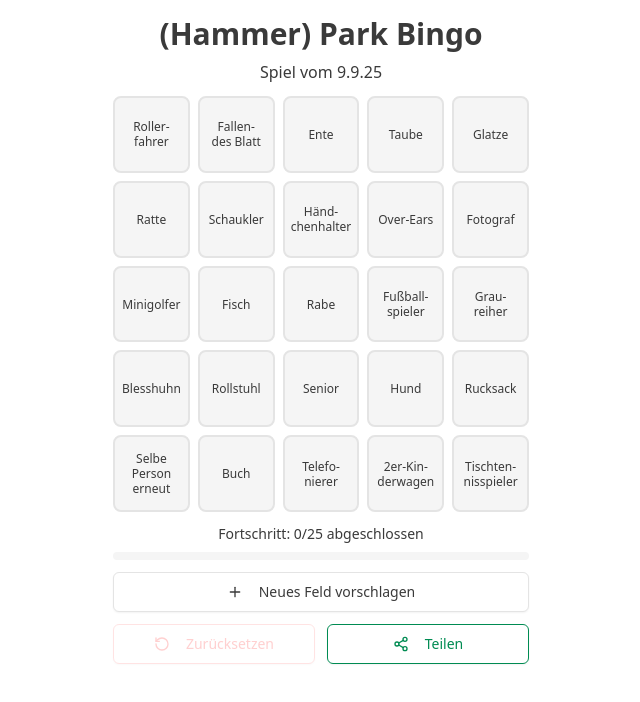
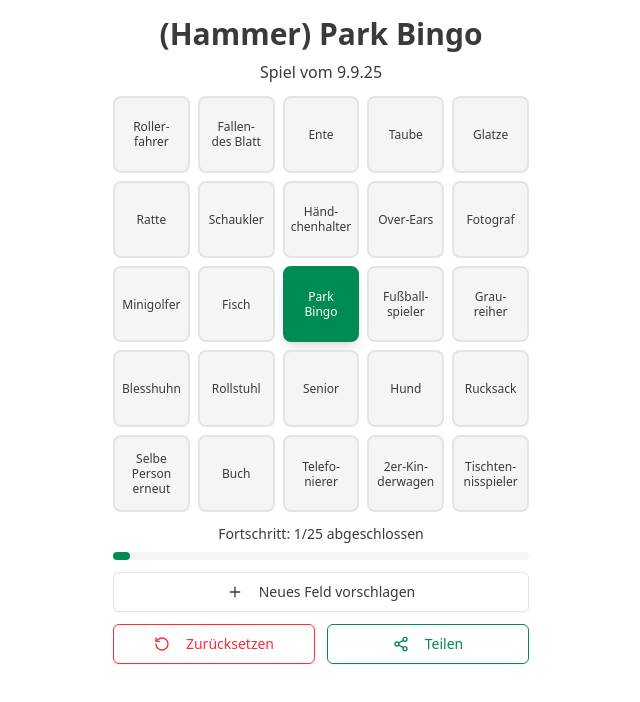
Before and after one commit to r3m00n/bingo, a Next.js app: page / in a window 1280 px wide. Shown: the top 702 px of the page, without its empty margins (319-959 px from the left). Built offline with nearby package versions, Linux system fonts and the light colour scheme.

Commit message:
add static center field

```diff
--- a/src/app/page.tsx
+++ b/src/app/page.tsx
@@ -31,7 +31,9 @@ export default function ParkBingo() {
 
   const [bingoState, setBingoState] = useState<BingoState>({
     grid: [],
-    checked: Array(25).fill(false),
+    checked: Array(25)
+      .fill(false)
+      .map((_, i) => i === 12), // center = true
     completedLines: [],
     date: '',
   });
@@ -77,7 +79,12 @@ export default function ParkBingo() {
       [shuffled[i], shuffled[j]] = [shuffled[j], shuffled[i]];
     }
 
-    return shuffled.slice(0, 25);
+    const grid = shuffled.slice(0, 25);
+
+    // Force the middle item
+    grid[12] = 'Park Bingo';
+
+    return grid;
   }, []);
 
   // Check for bingo lines
@@ -126,7 +133,9 @@ export default function ParkBingo() {
     const newGrid = generateDailyGrid(today);
     const newState = {
       grid: newGrid,
-      checked: Array(25).fill(false),
+      checked: Array(25)
+        .fill(false)
+        .map((_, i) => i === 12), // center = true
       completedLines: [],
       date: today,
     };
@@ -137,6 +146,8 @@ export default function ParkBingo() {
 
   // Handle cell toggle
   const toggleCell = (index: number) => {
+    if (index === 12) return; // prevent toggling center
+
     const newChecked = [...bingoState.checked];
     newChecked[index] = !newChecked[index];
 
@@ -192,7 +203,9 @@ export default function ParkBingo() {
 
     const newState: BingoState = {
       grid: newGrid,
-      checked: Array(25).fill(false),
+      checked: Array(25)
+        .fill(false)
+        .map((_, i) => i === 12), // center = true
       completedLines: [],
       date: today,
     };
@@ -248,17 +261,23 @@ export default function ParkBingo() {
   const getCellClasses = (index: number) => {
     const isChecked = bingoState.checked[index];
     const isAnimating = animatingCells.has(index);
+    const isCenter = index === 12;
 
     return `
       aspect-square flex items-center justify-center p-1.5 rounded-lg border-2
-      transition-all duration-300 cursor-pointer select-none text-center text-xs font-medium
+      transition-all duration-300 ${isCenter ? '' : 'cursor-pointer'} select-none text-center text-xs font-medium
       ${
         isChecked
           ? 'bg-primary text-primary-foreground border-primary shadow-lg'
           : 'bg-card text-card-foreground border-border hover:border-accent hover:bg-accent/10'
       }
-      ${isAnimating ? 'animate-pulse scale-105' : 'hover:scale-105'}
-      active:scale-95
+      ${
+        isAnimating
+          ? 'animate-pulse scale-105'
+          : !isCenter
+            ? 'hover:scale-105 active:scale-95'
+            : ''
+      }
     `;
   };
 
@@ -296,6 +315,7 @@ export default function ParkBingo() {
               <button
                 key={index}
                 onClick={() => toggleCell(index)}
+                disabled={index === 12} // prevent click on center
                 className={getCellClasses(index)}
                 aria-label={`${item} - ${
                   bingoState.checked[index] ? 'abgeschlossen' : 'nicht abgeschlossen'
```
